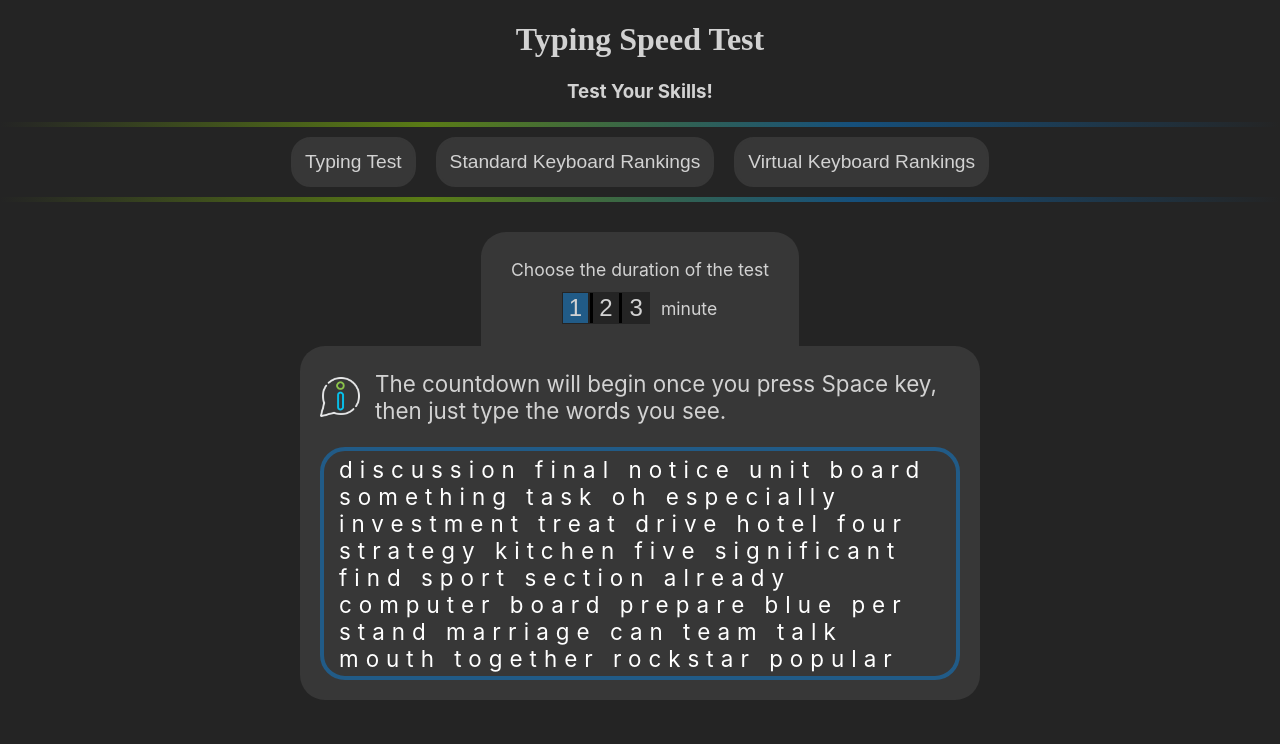
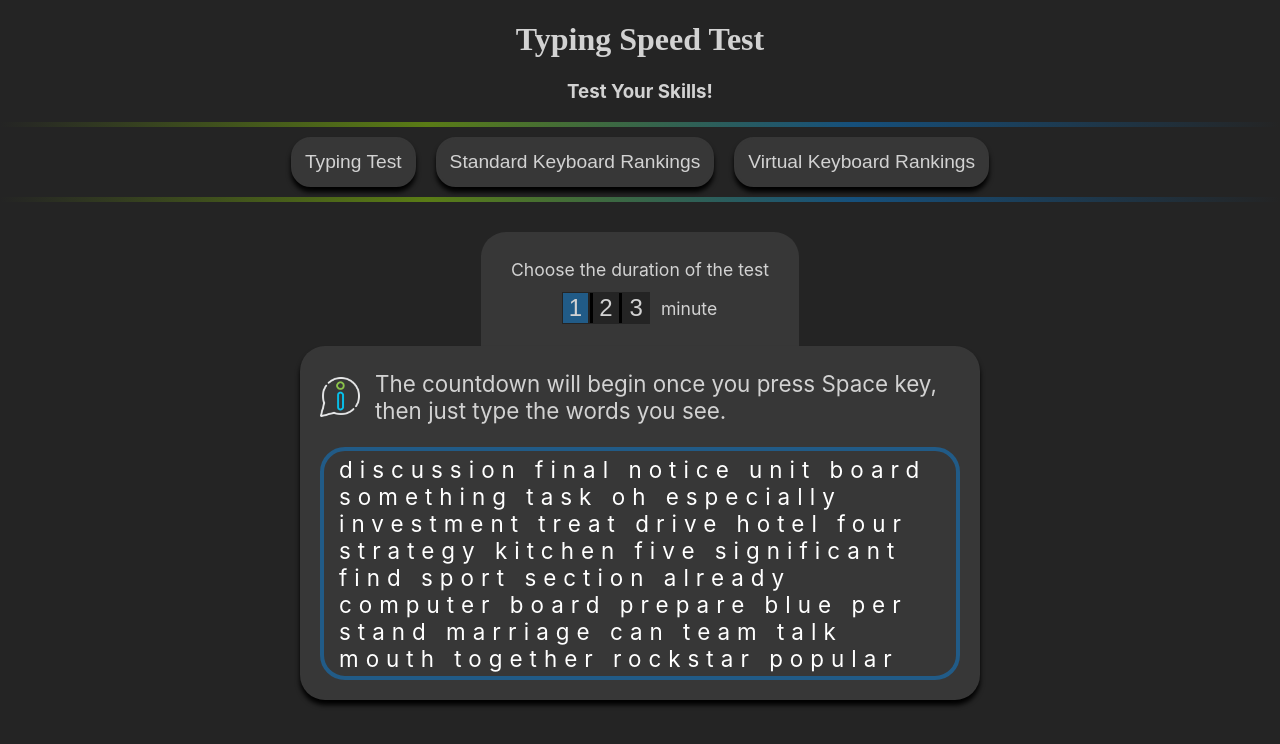
Before and after one commit to paplauskis/typing-speed-test, a React (Vite) app in the folder frontend/: page / in a window 1280 px wide. Shown: the top 744 px of the page. Built offline with nearby package versions, Linux system fonts and the light colour scheme.

Commit message:
added shadows and result h1

```diff
--- a/frontend/src/index.css
+++ b/frontend/src/index.css
@@ -41,6 +41,7 @@ header > h1 {
   background-color: var(--accent-color);
   color: var(--text-color);
   transition: 0.3s;
+  box-shadow: 0px 5px 5px 0px black;
 }
 
 .nav-option:hover {
@@ -113,6 +114,7 @@ header > h1 {
   height: fit-content;
   margin: auto;
   padding: 20px;
+  box-shadow: 0px 5px 5px 0px black;
 }
 
 .words {
@@ -164,6 +166,10 @@ header > h1 {
   gap: 20px;
 }
 
+#test-stats > h1 {
+  text-align: center;
+}
+
 .test-stats .info {
   font-size: 1.4rem;
   display: flex;
@@ -190,7 +196,8 @@ header > h1 {
   border-radius: 25px;
   gap: 5px;
   align-items: center;
-  margin-bottom: 30px
+  margin-bottom: 30px;
+  box-shadow: 0px 5px 5px 0px black;
 }
 
 #test-stats .subsection-one {
```
